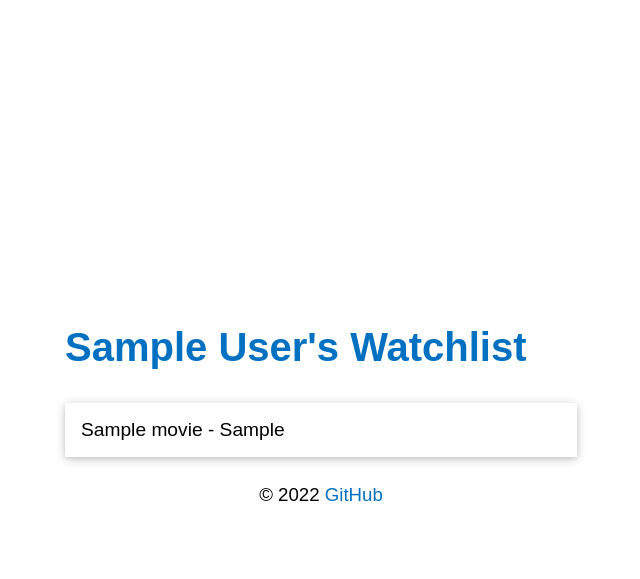
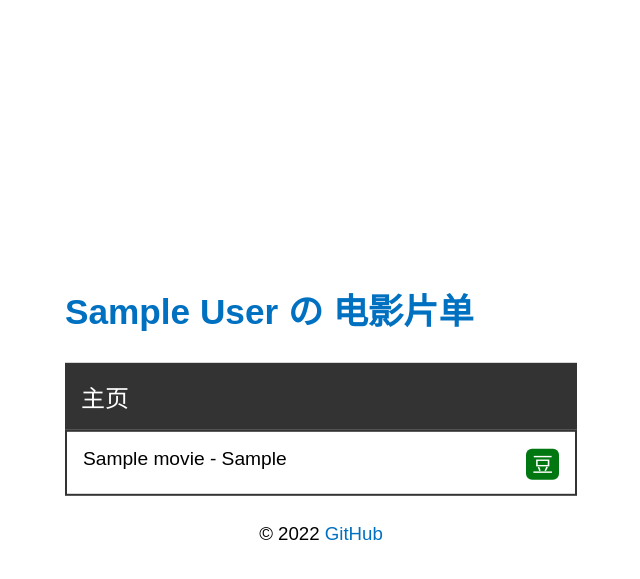
Before and after one commit to mancuoj/watchlist, a Flask app: page / in a window 1280 px wide. Shown: the top 579 px of the page, without its empty margins (319-959 px from the left). Run offline with Flask 2, Linux system fonts and the light colour scheme; tables that the repository leaves empty hold one stand-in row (values such as "Sample post").

Commit message:
feat: ch6

```diff
--- a/app.py
+++ b/app.py
@@ -16,7 +16,7 @@ app.config["SQLALCHEMY_DATABASE_URI"] = prefix + os.path.join(app.root_path, "da
 app.config["SQLALCHEMY_TRACK_MODIFICATIONS"] = False
 db = SQLAlchemy(app)
 
-# 创建模型类，程序只有一个用户，所以没有将 User 表和 Movie 表建立关联
+
 class User(db.Model):
     id = db.Column(db.Integer, primary_key=True)
     name = db.Column(db.String(20))
@@ -28,21 +28,17 @@ class Movie(db.Model):
     year = db.Column(db.String(4))
 
 
-# 自定义命令行命令，设置选项，如 flask initdb
 @app.cli.command()
 @click.option("--drop", is_flag=True, help="删除后重建数据库...")
 def initdb(drop):
-    # 判断是否输入了选项
     if drop:
         db.drop_all()
     db.create_all()
     click.echo("初始化数据库...")
 
 
-# 生成虚拟数据
 @app.cli.command()
 def forge():
-    # 如果没有创建数据库就创建一个
     db.create_all()
 
     name = "Mancuoj"
@@ -50,15 +46,14 @@ def forge():
     db.session.add(user)
 
     movies = [
-        {"title": "Dead Poets Society", "year": "1989"},
-        {"title": "A Perfect World", "year": "1993"},
-        {"title": "Leon", "year": "1994"},
-        {"title": "Mahjong", "year": "1996"},
-        {"title": "Swallowtail Butterfly", "year": "1996"},
-        {"title": "King of Comedy", "year": "1999"},
-        {"title": "Devils on the Doorstep", "year": "1999"},
-        {"title": "WALL-E", "year": "2008"},
-        {"title": "The Pork of Music", "year": "2012"},
+        {"title": "死亡诗社", "year": "1989"},
+        {"title": "美丽人生", "year": "1997"},
+        {"title": "肖申克的救赎", "year": "1994"},
+        {"title": "霸王别姬 ", "year": "1993"},
+        {"title": "这个杀手不太冷", "year": "1994"},
+        {"title": "活着", "year": "1994"},
+        {"title": "无间道 ", "year": "2002"},
+        {"title": "忠犬八公的故事", "year": "2009"},
     ]
     for m in movies:
         movie = Movie(title=m["title"], year=m["year"])
@@ -68,8 +63,20 @@ def forge():
     click.echo("数据填充完毕...")
 
 
+# 将重复使用的变量统一注入到每一个模板的上下文环境中，可以直接在模板内使用
+@app.context_processor
+def inject_user():
+    user = User.query.first()
+    return dict(user=user)
+
+
+@app.errorhandler(404)  # 传入错误代码
+def page_not_found(e):  # 接受异常对象作为参数
+    # 返回模板和状态码，因为默认会使用 200 状态码代表成功，所以之前不用写
+    return render_template("404.html"), 404
+
+
 @app.route("/")
 def index():
-    user = User.query.first()
     movies = Movie.query.all()
-    return render_template("index.html", user=user, movies=movies)
+    return render_template("index.html", movies=movies)
--- a/static/style.css
+++ b/static/style.css
@@ -19,20 +19,38 @@ body {
 
 .title {
     color: rgb(0, 112, 192);
-    font-size: 2.5rem;
+    font-size: 2.2rem;
+}
+
+nav ul {
+    margin: 0;
+    padding: 0;
+    list-style: none;
+    background-color: #333;
+}
+
+nav li a {
+    display: block;
+    padding: 1rem;
+    color: white;
+
+    text-decoration: none;
+    font-size: 1.5rem;
 }
 
 .movie-list {
     margin: 0;
     padding: 0;
     list-style: none;
-    box-shadow: 0 2px 5px 0 rgba(0, 0, 0, 0.1), 0 2px 10px 0 rgba(0, 0, 0, 0.2);
-    cursor: pointer;
+    border: 2px solid #333;
 }
 
 .movie-list li {
-    padding: 1rem 1rem;
-    border-bottom: 1px solid #ddd;
+    display: flex;
+    justify-content: space-between;
+
+    padding: 1rem;
+    border-bottom: 1px solid #666;
     font-size: 1.2rem;
 }
 
@@ -41,7 +59,18 @@ body {
 }
 
 .movie-list li:hover {
-    background-color: rgb(0, 112, 192, 0.2);
+    background-color: rgb(0, 112, 192, 0.1);
+}
+
+.douban {
+    background-color: rgb(0, 119, 17);
+    color: white;
+    margin-left: 10px;
+    padding: 4px 6px;
+    border-radius: 6px;
+
+    text-decoration: none;
+    font-size: 1.3rem;
 }
 
 footer {
@@ -55,6 +84,10 @@ footer a {
     text-decoration: none;
 }
 
+footer a:hover {
+    text-decoration: underline;
+}
+
 @media (max-width: 768px) {
     body {
         width: 80%;
--- /dev/null
+++ b/templates/base.html
@@ -0,0 +1,39 @@
+<!DOCTYPE html>
+<html lang="en">
+
+<head>
+    {% block head %}
+    <meta charset="UTF-8">
+    <meta http-equiv="X-UA-Compatible" content="IE=edge">
+    <meta name="viewport" content="width=device-width, initial-scale=1.0">
+    <title> {{ user.name }} の 电影片单 </title>
+    <link rel="icon" href="{{ url_for('static', filename='favicon.png') }}">
+    <link rel="stylesheet" href="{{ url_for('static', filename='style.css') }}">
+    {% endblock head %}
+</head>
+
+<body>
+    <h2 class="title">
+        {{ user.name }} の 电影片单
+    </h2>
+
+    <nav>
+        <ul>
+            <li>
+                <a href={{ url_for('index') }}>主页</a>
+            </li>
+        </ul>
+    </nav>
+
+    {% block content %}
+    {% endblock content %}
+
+    <footer>
+        <small>
+            &copy; 2022
+            <a href="https://github.com/mancuoj/watchlist">GitHub</a>
+        </small>
+    </footer>
+</body>
+
+</html>
--- a/templates/index.html
+++ b/templates/index.html
@@ -1,32 +1,19 @@
-<!DOCTYPE html>
-<html lang="en">
+{% extends 'base.html' %}
 
-<head>
-    <meta charset="UTF-8">
-    <meta http-equiv="X-UA-Compatible" content="IE=edge">
-    <meta name="viewport" content="width=device-width, initial-scale=1.0">
-    <title> {{ user.name }}'s Watchlist </title>
-    <link rel="icon" href="{{ url_for('static', filename='images/favicon.png') }}">
-    <link rel="stylesheet" href="{{ url_for('static', filename='style.css') }}">
-</head>
-
-<body>
-    <h2 class="title">
-        {{ user.name }}'s Watchlist
-    </h2>
-
-    <ul class="movie-list">
-        {% for movie in movies %}
-        <li> {{ movie.title }} - {{ movie.year }} </li>
-        {% endfor %}
-    </ul>
-
-    <footer>
-        <small>
-            &copy; 2022
-            <a href="https://github.com/mancuoj/watchlist">GitHub</a>
-        </small>
-    </footer>
-</body>
-
-</html>
+<!-- 继承 base.html 的内容，然后重写 content 块中的内容 -->
+<!-- 如果想要追加内容，可以使用 {{ super() }} -->
+{% block content %}
+<ul class="movie-list">
+    {% for movie in movies %}
+    <li>
+        {{ movie.title }} - {{ movie.year }}
+        <span>
+            <a class="douban" target="_blank"
+                href="https://search.douban.com/movie/subject_search?search_text={{ movie.title }}">
+                豆
+            </a>
+        </span>
+    </li>
+    {% endfor %}
+</ul>
+{% endblock content %}
```
Also changed, not shown: templates/404.html (added, +9 -0 lines), README.md, static/favicon.png (renamed from static/images/favicon.png).
